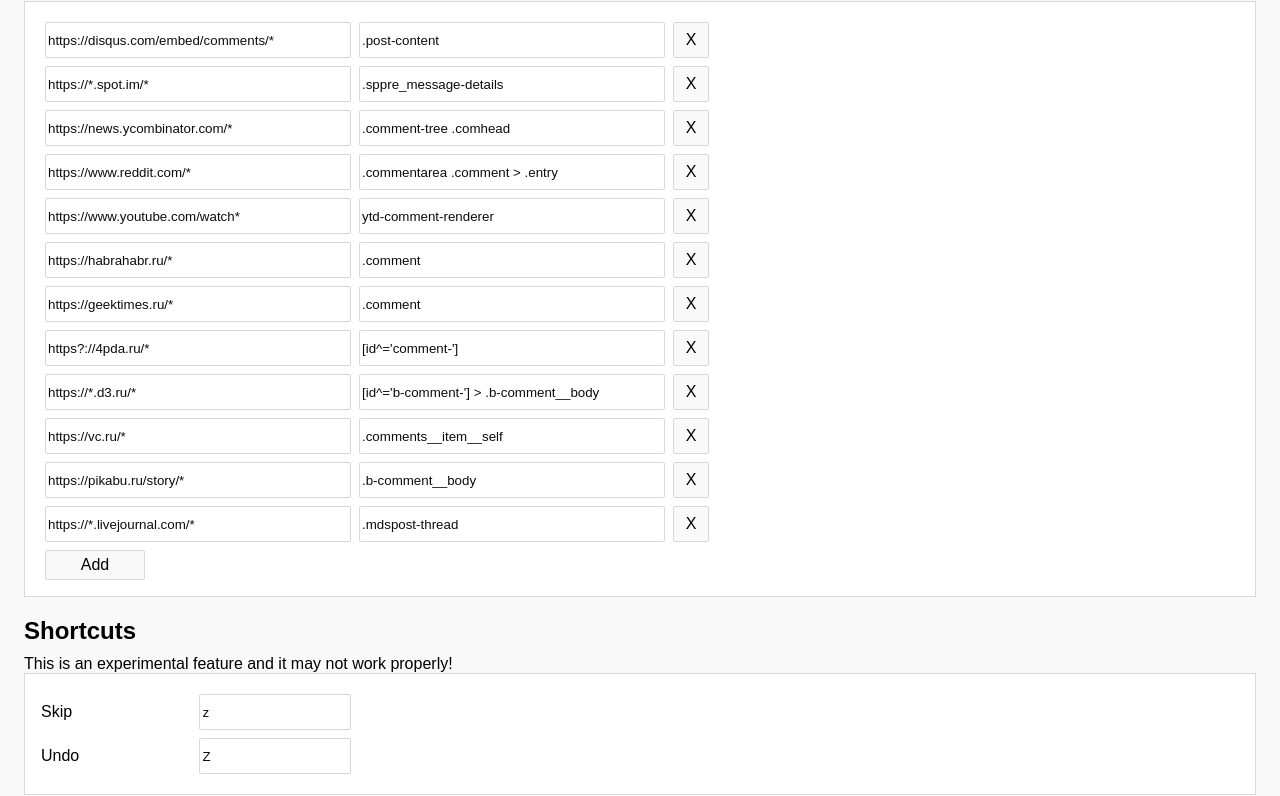
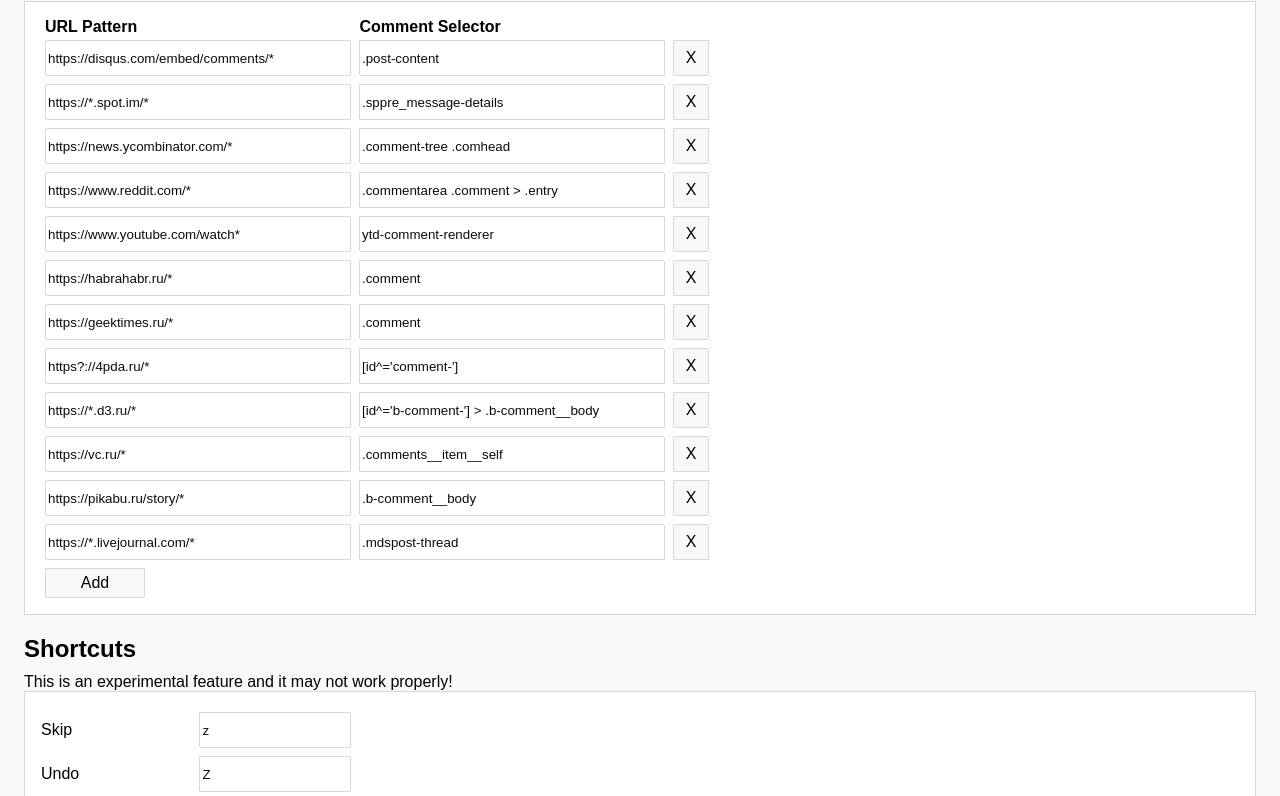
Before and after one commit to ris58h/blog-skipper, a browser extension: page options.html in a window 1280 px wide. Shown: the part 115-911 px from the top of the page. Drawn offline with Linux system fonts and the light colour scheme.

Commit message:
Site fields headers.

```diff
--- a/options.html
+++ b/options.html
@@ -11,6 +11,9 @@
       <div class="section">
         <h2 class="section-header">Sites</h2>
         <div class="section-content">
+          <!-- TODO: use table and css -->
+          <span style="font-weight: bold; display: inline-block; width: 310px; margin-left: 4px;">URL Pattern</span>
+          <span style="font-weight: bold;">Comment Selector</span>
           <div class="sites"></div>
           <button class="add-site">Add</button>
         </div>
```
